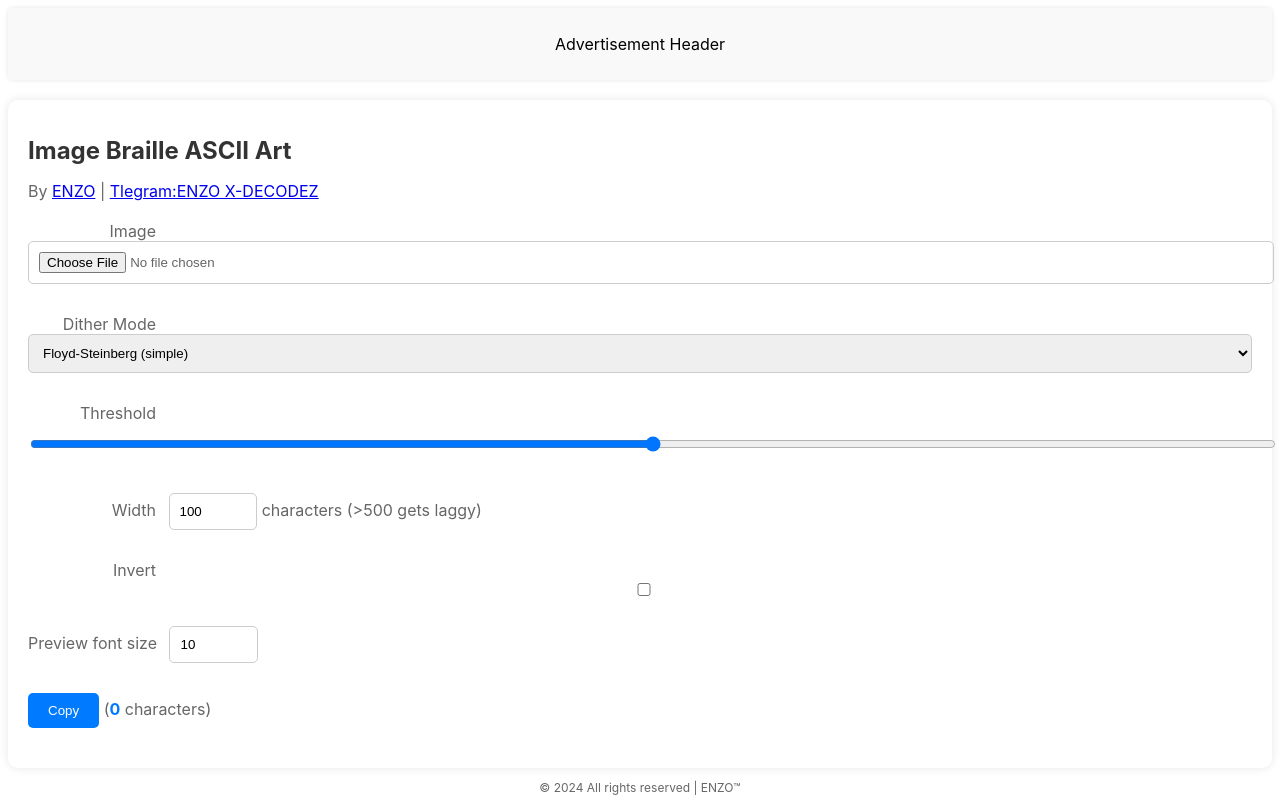
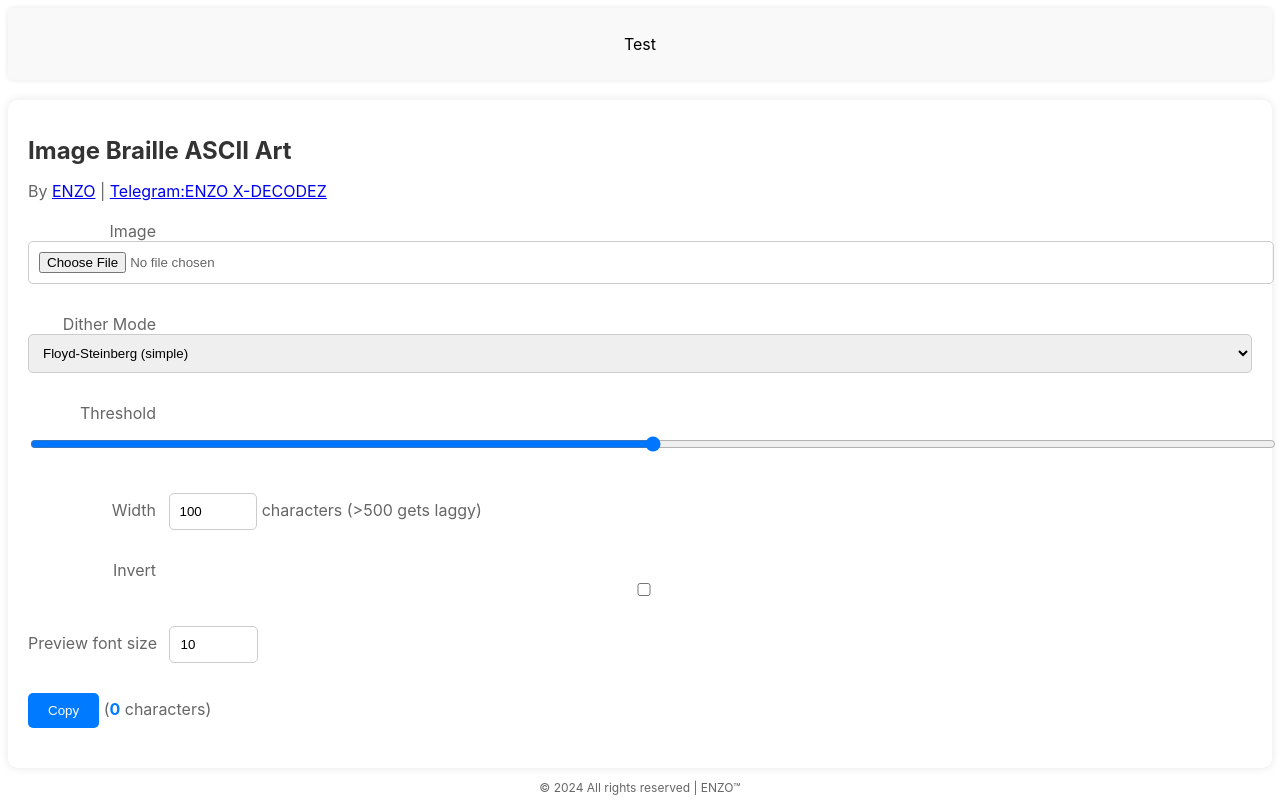
Before and after one commit to xcxxciii/enzo101, a website with bundled scripts: page index.html in a window 1280 px wide. Built offline with nearby package versions, Linux system fonts and the light colour scheme.

Commit message:
Update index.html

```diff
--- a/index.html
+++ b/index.html
@@ -110,13 +110,13 @@
             <script type="text/javascript">
                 // Ganti dengan kode iklan header Anda
             </script>
-            <p>Advertisement Header</p>
+            <p>Test</p>
         </div>
     </div>
 
     <div class="card">
         <h1>Image Braille ASCII Art</h1>
-        <p>By <a href="https://t.me/XDecrytorId">ENZO</a> | <a href="https://t.me/ENZ0101">Tlegram:ENZO X-DECODEZ</a></p>
+        <p>By <a href="https://t.me/XDecrytorId">ENZO</a> | <a href="https://t.me/ENZ0101">Telegram:ENZO X-DECODEZ</a></p>
 
         <p>
             <label for="filepicker">Image</label>
```
